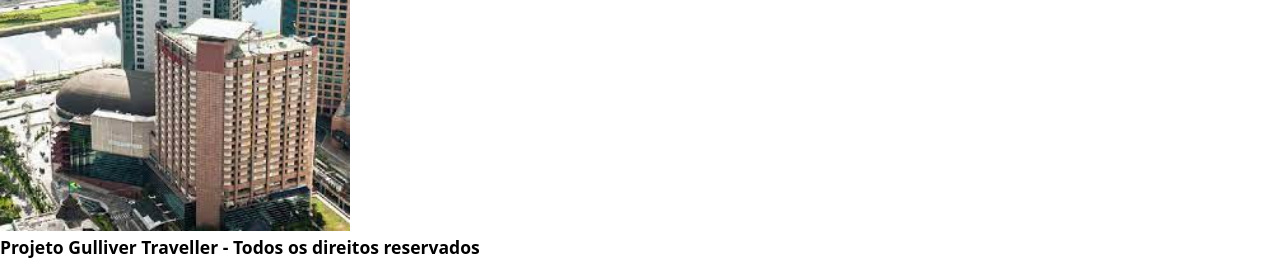
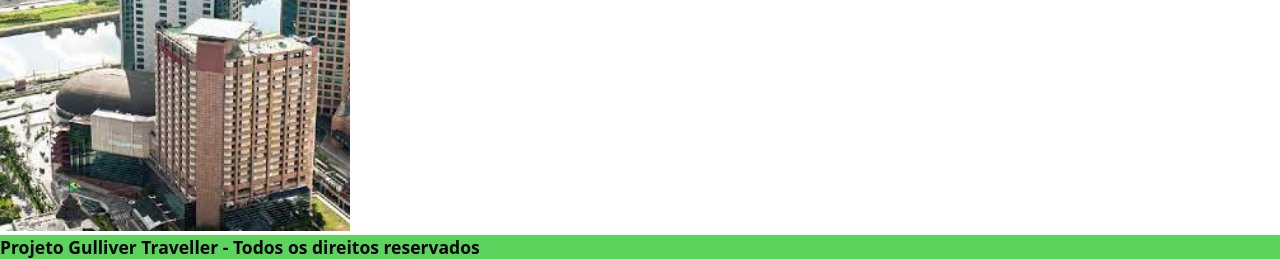
Before and after one commit to AnnylysMedeiros/Gulliver-Traveller--Projeto-FIAP, a PHP site: page /hospedagem.html in a window 1280 px wide. Shown: the part 3773-4032 px from the top of the page. Run offline with PHP 8.4, Linux system fonts and the light colour scheme; some web fonts are replaced.

Commit message:
footer color

```diff
--- a/css/style.css
+++ b/css/style.css
@@ -159,8 +159,8 @@
                                                                                                                                                                              }
                                                                                                                                                                              /*Deixando o Menu Responsivo */
 
-                                                                                                                                                                 .rodape h3 {
-                                                                                                                                                                     color: #5cd35c;
+                                                                                                                                                                             .rodape {
+                                                                                                                                                                                 background-color: #5cd35c;
                                                                                                                                                                              }
 
                                                                                                                                                                              @media(max-width: 800px) {
--- a/hospedagem.html
+++ b/hospedagem.html
@@ -144,7 +144,7 @@
 
 
 
-    <footer>
+    <footer class="rodape ">
 
         <h3>Projeto Gulliver Traveller - Todos os direitos reservados </h3>
 
```
Lines whose indentation alone changed are shown as unchanged.
